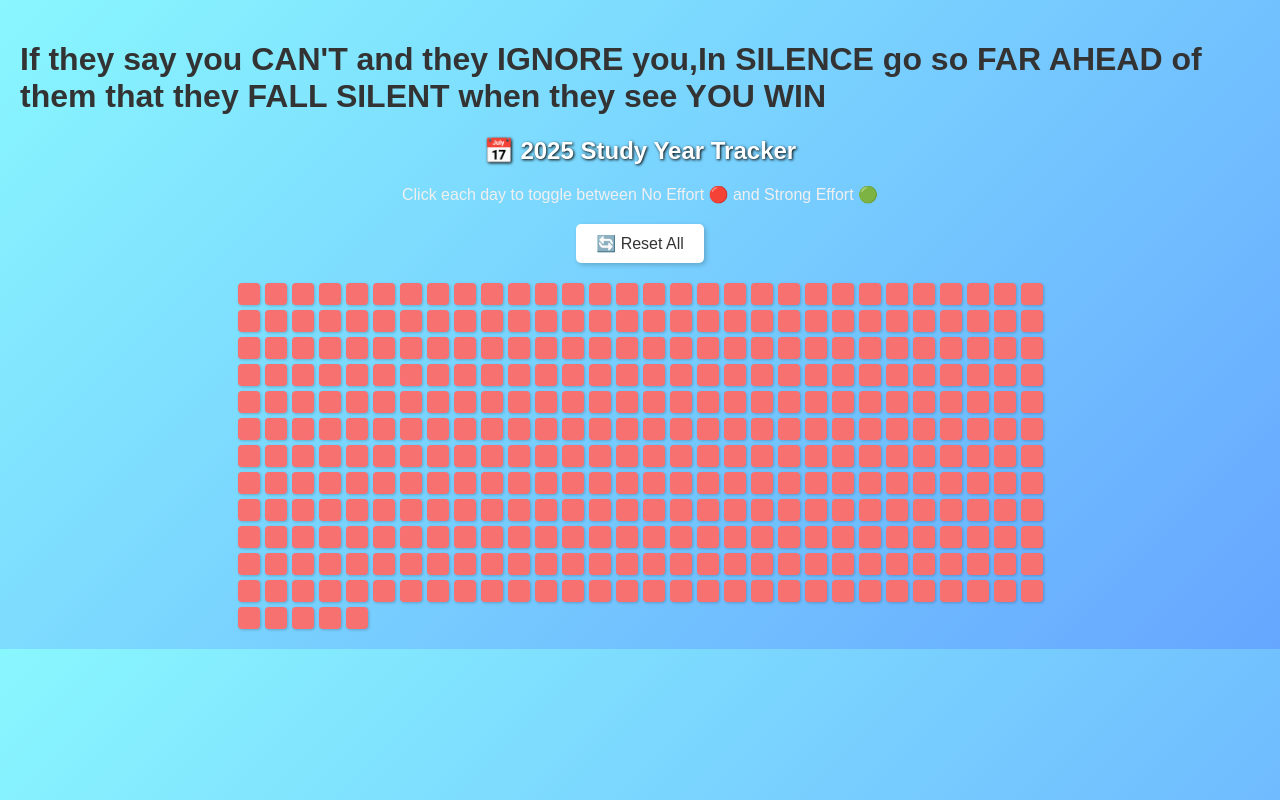
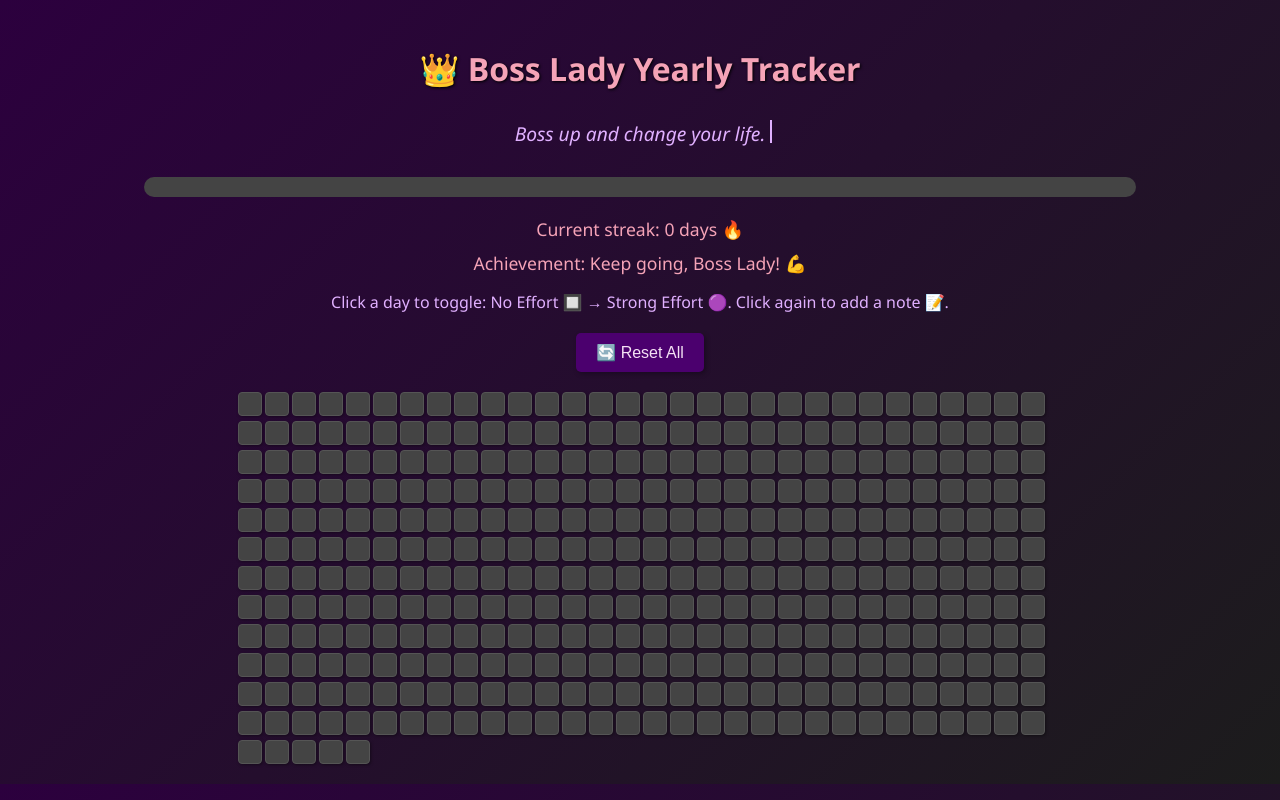
Before and after one commit to YoungDevelopers3/The-Winning-Season, a plain HTML site: page index.html in a window 1280 px wide. Drawn offline with Linux system fonts and the light colour scheme.

Commit message:
Update index.html

```diff
--- a/index.html
+++ b/index.html
@@ -2,26 +2,84 @@
 <html lang="en">
   <head>
     <meta charset="UTF-8" />
-    <title>📈 Yearly Study Progress Tracker</title>
+    <title>👑 Boss Lady Yearly Tracker</title>
     <style>
       body {
-        font-family: Arial, sans-serif;
+        font-family: "Segoe UI", sans-serif;
         margin: 0;
         padding: 20px;
-        background: linear-gradient(135deg, #89f7fe 0%, #66a6ff 100%);
-        color: #333;
+        background: linear-gradient(135deg, #2c003e, #1c1c1c);
+        color: #f5e1f5;
       }
 
       h2 {
         text-align: center;
-        color: #fff;
+        color: #f5a3b7;
         text-shadow: 1px 1px 3px #000;
+        font-size: 2em;
+        margin-bottom: 10px;
       }
 
-      p {
+      #headerImage {
+        display: block;
+        margin: 0 auto;
+        max-width: 250px;
+        border-radius: 10px;
+        box-shadow: 0 4px 10px rgba(0, 0, 0, 0.5);
+      }
+
+      #quote {
         text-align: center;
-        color: #f0f0f0;
-        font-weight: 500;
+        margin-top: 20px;
+        font-size: 1.2em;
+        font-style: italic;
+        color: #e0b0ff;
+        padding: 10px 20px;
+        max-width: 600px;
+        margin-left: auto;
+        margin-right: auto;
+        position: relative;
+      }
+
+      /* Typing cursor effect */
+      #quote::after {
+        content: "";
+        display: inline-block;
+        width: 2px;
+        height: 1.2em;
+        background-color: #e0b0ff;
+        margin-left: 5px;
+        animation: blink 1s steps(2, start) infinite;
+        position: absolute;
+      }
+
+      @keyframes blink {
+        to {
+          visibility: hidden;
+        }
+      }
+
+      #progressBarContainer {
+        width: 80%;
+        background-color: #444;
+        margin: 20px auto;
+        border-radius: 10px;
+        overflow: hidden;
+      }
+
+      #progressBar {
+        height: 20px;
+        background: linear-gradient(90deg, #ff8aa5, #ffc0cb);
+        width: 0%;
+        transition: width 0.5s ease;
+      }
+
+      #streak,
+      #achievement {
+        text-align: center;
+        margin: 10px 0;
+        font-size: 1.1em;
+        color: #f5a3b7;
       }
 
       .controls {
@@ -34,15 +92,15 @@
         font-size: 16px;
         border: none;
         border-radius: 5px;
-        background-color: #ffffff;
-        color: #333;
+        background-color: #4b006e;
+        color: #f5e1f5;
         cursor: pointer;
-        box-shadow: 2px 2px 5px rgba(0, 0, 0, 0.2);
+        box-shadow: 2px 2px 5px rgba(0, 0, 0, 0.3);
         transition: all 0.3s ease;
       }
 
       button:hover {
-        background-color: #4ade80;
+        background-color: #ff69b4;
         color: white;
       }
 
@@ -60,46 +118,161 @@
         border-radius: 4px;
         cursor: pointer;
         transition: transform 0.2s, box-shadow 0.2s;
-        box-shadow: 1px 1px 3px rgba(0, 0, 0, 0.2);
+        box-shadow: 1px 1px 3px rgba(0, 0, 0, 0.4);
+        border: 1px solid #555;
+        background-color: #444;
+        position: relative;
       }
 
       .cell:hover {
         transform: scale(1.2);
-        box-shadow: 2px 2px 6px rgba(0, 0, 0, 0.3);
+        box-shadow: 2px 2px 6px rgba(0, 0, 0, 0.5);
       }
 
-      .no-effort {
-        background-color: #f87171;
-      } /* Red */
       .strong-effort {
-        background-color: #4ade80;
-      } /* Green */
+        background-color: #ff69b4;
+      }
+
+      .note-indicator {
+        position: absolute;
+        top: 0;
+        right: 0;
+        width: 6px;
+        height: 6px;
+        background-color: #ffe066;
+        border-radius: 50%;
+      }
     </style>
   </head>
   <body>
-    <h1>
-      If they say you CAN'T and they IGNORE you,In SILENCE go so FAR AHEAD of
-      them that they FALL SILENT when they see YOU WIN
-    </h1>
-    <h2>📅 2025 Study Year Tracker</h2>
-    <p>Click each day to toggle between No Effort 🔴 and Strong Effort 🟢</p>
+    <h2>👑 Boss Lady Yearly Tracker</h2>
+
+    <div id="quote">Loading your daily motivation...</div>
+
+    <div id="progressBarContainer">
+      <div id="progressBar"></div>
+    </div>
+    <div id="streak">Current streak: 0 days 🔥</div>
+    <div id="achievement">Achievement: Keep going, Boss Lady! 💪</div>
+
+    <p style="text-align: center; color: #e0b0ff">
+      Click a day to toggle: No Effort 🔲 → Strong Effort 🟣. Click again to add
+      a note 📝.
+    </p>
+
     <div class="controls">
       <button onclick="resetGrid()">🔄 Reset All</button>
     </div>
     <div class="grid" id="grid"></div>
 
+    <!-- Popup for journaling -->
+    <div
+      id="popup"
+      style="
+        display: none;
+        position: fixed;
+        top: 50%;
+        left: 50%;
+        transform: translate(-50%, -50%);
+        background: #2c003e;
+        padding: 20px;
+        border: 2px solid #ff69b4;
+        border-radius: 10px;
+        z-index: 1000;
+        max-width: 90%;
+      "
+    >
+      <h3 style="margin-top: 0; color: #f5a3b7">
+        Add Note for Day <span id="popupDay"></span>
+      </h3>
+      <textarea id="noteText" rows="4" style="width: 100%"></textarea>
+      <div style="text-align: right; margin-top: 10px">
+        <button onclick="saveNote()">💾 Save</button>
+        <button onclick="closePopup()">❌ Cancel</button>
+      </div>
+    </div>
+
     <script>
       const daysInYear = 365;
       const states = ["no-effort", "strong-effort"];
       const grid = document.getElementById("grid");
+      const progressBar = document.getElementById("progressBar");
+      const streakDisplay = document.getElementById("streak");
+      const achievementDisplay = document.getElementById("achievement");
+      const popup = document.getElementById("popup");
+      const popupDay = document.getElementById("popupDay");
+      const noteText = document.getElementById("noteText");
 
-      // Load from LocalStorage or initialize
+      let currentDayIndex = null;
+
+      const quotes = [
+        "She remembered who she was and the game changed.",
+        "Be the kind of woman that makes others step up their game.",
+        "Dream big. Work hard. Stay focused.",
+        "Your vibe attracts your tribe. Keep it bossy.",
+        "Success is not for the lazy. Let’s get it.",
+        "Behind every successful woman is herself.",
+        "Progress, not perfection. Keep climbing.",
+        "The future is female. Make it powerful.",
+        "You were born to lead, not to follow.",
+        "Boss up and change your life.",
+        "Hustle until your haters ask if you’re hiring.",
+        "Stay strong. Make them wonder how you’re still smiling.",
+        "Every day is a fresh start. Make it count.",
+        "Consistency is queen. Rule your year.",
+      ];
+
       let progress =
-        JSON.parse(localStorage.getItem("studyProgress")) ||
+        JSON.parse(localStorage.getItem("bossLadyProgress")) ||
         Array(daysInYear).fill("no-effort");
+      let notes = JSON.parse(localStorage.getItem("bossLadyNotes")) || {};
 
       function saveProgress() {
-        localStorage.setItem("studyProgress", JSON.stringify(progress));
+        localStorage.setItem("bossLadyProgress", JSON.stringify(progress));
+      }
+
+      function saveNotes() {
+        localStorage.setItem("bossLadyNotes", JSON.stringify(notes));
+      }
+
+      function getDailyQuote() {
+        const today = new Date();
+        const dayOfYear = Math.floor(
+          (today - new Date(today.getFullYear(), 0, 0)) / (1000 * 60 * 60 * 24)
+        );
+        return quotes[dayOfYear % quotes.length];
+      }
+
+      function calculateStreak() {
+        let streak = 0;
+        for (let i = daysInYear - 1; i >= 0; i--) {
+          if (progress[i] === "strong-effort") {
+            streak++;
+          } else {
+            break;
+          }
+        }
+        return streak;
+      }
+
+      function updateProgress() {
+        const completed = progress.filter(
+          (state) => state === "strong-effort"
+        ).length;
+        const percentage = Math.round((completed / daysInYear) * 100);
+        progressBar.style.width = percentage + "%";
+
+        const streak = calculateStreak();
+        streakDisplay.textContent = `Current streak: ${streak} day${
+          streak === 1 ? "" : "s"
+        } 🔥`;
+
+        // Milestones
+        let achievement = "Keep going, Boss Lady! 💪";
+        if (streak >= 7) achievement = "🎉 7-Day Streak: You’re unstoppable!";
+        if (streak >= 30) achievement = "🏆 30-Day Streak: True boss status!";
+        if (streak >= 100) achievement = "👑 100-Day Streak: Legendary!";
+        achievementDisplay.textContent = `Achievement: ${achievement}`;
       }
 
       function createGrid() {
@@ -107,23 +280,28 @@
         for (let i = 0; i < daysInYear; i++) {
           const cell = document.createElement("div");
           cell.classList.add("cell", progress[i]);
-          cell.title = `Day ${i + 1}: ${
-            progress[i] === "strong-effort" ? "Strong Effort" : "No Effort"
-          }`;
+          cell.title = `Day ${i + 1}`;
 
-          // Toggle state on click
+          if (notes[i]) {
+            const noteIndicator = document.createElement("div");
+            noteIndicator.classList.add("note-indicator");
+            cell.appendChild(noteIndicator);
+            cell.title += ` (Note added)`;
+          }
+
           cell.addEventListener("click", () => {
-            let nextState =
-              progress[i] === "no-effort" ? "strong-effort" : "no-effort";
-            progress[i] = nextState;
-
-            // Update cell visuals
-            cell.className = "cell " + nextState;
-            cell.title = `Day ${i + 1}: ${
-              nextState === "strong-effort" ? "Strong Effort" : "No Effort"
-            }`;
-
+            if (progress[i] === "no-effort") {
+              progress[i] = "strong-effort";
+            } else {
+              currentDayIndex = i;
+              noteText.value = notes[i] || "";
+              popupDay.textContent = i + 1;
+              popup.style.display = "block";
+              return;
+            }
             saveProgress();
+            updateProgress();
+            createGrid();
           });
 
           grid.appendChild(cell);
@@ -133,12 +311,33 @@
       function resetGrid() {
         if (confirm("Are you sure you want to reset all progress?")) {
           progress = Array(daysInYear).fill("no-effort");
+          notes = {};
           saveProgress();
+          saveNotes();
+          updateProgress();
           createGrid();
         }
       }
 
-      // Initialize grid
+      function saveNote() {
+        const text = noteText.value.trim();
+        if (text) {
+          notes[currentDayIndex] = text;
+        } else {
+          delete notes[currentDayIndex];
+        }
+        saveNotes();
+        closePopup();
+        createGrid();
+      }
+
+      function closePopup() {
+        popup.style.display = "none";
+      }
+
+      // Initialize
+      document.getElementById("quote").textContent = getDailyQuote();
+      updateProgress();
       createGrid();
     </script>
   </body>
```
